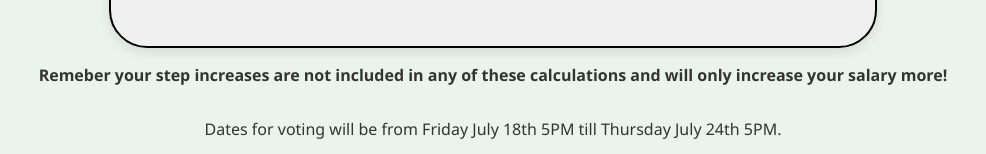
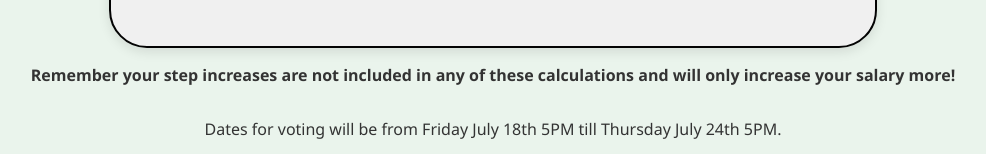
Before and after one commit to MarkE63Ward/dc47-contract-increase-calculator, a plain HTML site: page index.html in a window 1280 px wide. Shown: the part 578-732 px from the top of the page, without its empty margins (147-1133 px from the left). Drawn offline with Linux system fonts and the light colour scheme.

Commit message:
Update index.html

```diff
--- a/index.html
+++ b/index.html
@@ -269,7 +269,7 @@
     yearsServiceInput.addEventListener("input", calculate);
     shiftTypeInput.addEventListener("input", calculate);
   </script>
-<p><strong>Remeber your step increases are not included in any of these calculations and will only increase your salary more!</strong></p>
+<p><strong>Remember your step increases are not included in any of these calculations and will only increase your salary more!</strong></p>
   <p>Dates for voting will be from Friday July 18th 5PM till Thursday July 24th 5PM.</p>
   <p style="text-align:center; margin-bottom: 1rem;">
     <a href="https://www.surveymonkey.com/r/MZGFQ6J" target="_blank">Navigate to the voting link</a>
```
